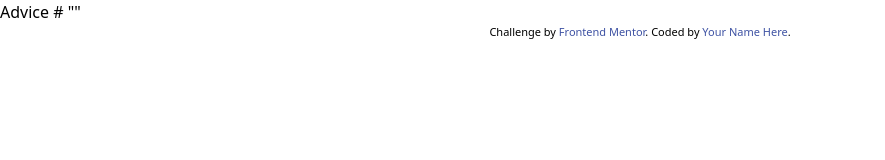
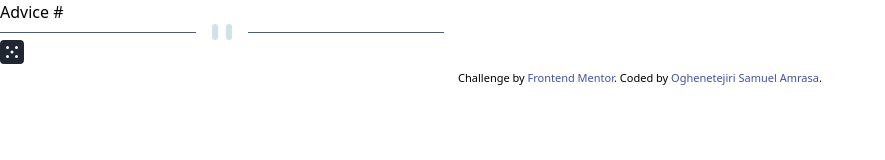
Before and after one commit to Tejiri-A/advice-generator-app, a website built with Vite: page index.html in a window 1280 px wide. Shown: the whole page, without its empty margins (0-885 px from the left). Built offline with nearby package versions, Linux system fonts and the light colour scheme.

Commit message:
base html structure

```diff
--- a/index.html
+++ b/index.html
@@ -16,15 +16,33 @@
     <script defer type="module" src="./src/main.js"></script>
   </head>
   <body>
-    Advice #<!-- Advice ID goes here -->
-
-    "<!-- Advice text goes here -->"
+    <main>
+      <div>
+        <p>Advice # <span id="advide-id"></span></p>
+        <p id="advice-text"></p>
+        <div>
+          <picture>
+            <source
+              media="(width >= 768px)"
+              srcset="./src/images/pattern-divider-desktop.svg"
+            />
+            <img
+              src="./src/images/pattern-divider-mobile.svg"
+              alt="mobile-divider"
+            />
+          </picture>
+        </div>
+        <button type="button">
+          <img src="./src/images/icon-dice.svg" alt="dice icon" />
+        </button>
+      </div>
+    </main>
 
     <div class="attribution">
       Challenge by
       <a href="https://www.frontendmentor.io?ref=challenge" target="_blank"
         >Frontend Mentor</a
-      >. Coded by <a href="#">Your Name Here</a>.
+      >. Coded by <a href="#">Oghenetejiri Samuel Amrasa</a>.
     </div>
   </body>
 </html>
```
